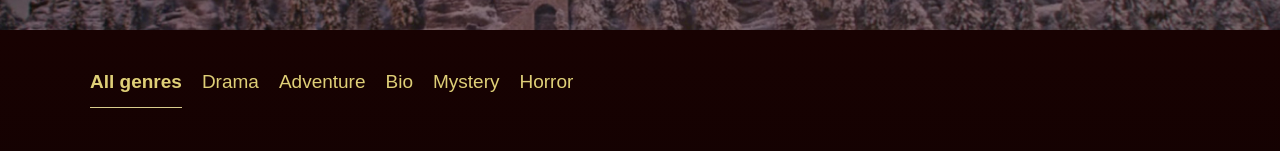
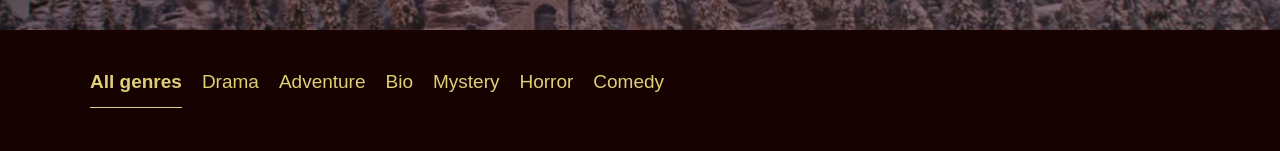
Before and after one commit to EvErmakova/what-to-watch, a React app: page / in a window 1280 px wide. Shown: the part 522-673 px from the top of the page. Built offline with nearby package versions, Linux system fonts and the light colour scheme.

Commit message:
add show more

```diff
--- a/src/components/catalog/catalog.jsx
+++ b/src/components/catalog/catalog.jsx
@@ -5,9 +5,10 @@ import MovieCardHead from "../movie-card/movie-card-head";
 import GenresList from "../genres-list/genres-list";
 import MoviesList from "../movies-list/movies-list";
 import Footer from "../footer/footer";
+import {ActionCreator} from "../../reducer";
 
 const Catalog = (props) => {
-  const {movies, filteredMovies, onCardTitleClick} = props;
+  const {movies, filteredMovies, onCardTitleClick, onShowMore, maxMoviesAmount} = props;
   const promo = movies[0];
 
   return (
@@ -22,7 +23,11 @@ const Catalog = (props) => {
 
           <GenresList />
 
-          <MoviesList movies={filteredMovies} onCardTitleClick={onCardTitleClick} />
+          <MoviesList movies={filteredMovies.slice(0, maxMoviesAmount)} onCardTitleClick={onCardTitleClick} />
+
+          {filteredMovies.length > maxMoviesAmount && <div className="catalog__more">
+            <button className="catalog__button" type="button" onClick={onShowMore}>Show more</button>
+          </div>}
         </section>
 
         <Footer />
@@ -34,13 +39,20 @@ const Catalog = (props) => {
 Catalog.propTypes = {
   movies: PropTypes.array.isRequired,
   filteredMovies: PropTypes.array.isRequired,
-  onCardTitleClick: PropTypes.func.isRequired
+  onCardTitleClick: PropTypes.func.isRequired,
+  onShowMore: PropTypes.func.isRequired,
+  maxMoviesAmount: PropTypes.number.isRequired
 };
 
 const mapStateToProps = (state, ownProps) => ({
   ownProps,
   movies: state.movies,
-  filteredMovies: state.filteredMovies
+  filteredMovies: state.filteredMovies,
+  maxMoviesAmount: state.maxMoviesAmount
 });
 
-export default connect(mapStateToProps)(Catalog);
+const mapDispatchToProps = (dispatch) => ({
+  onShowMore: () => dispatch(ActionCreator.changeMoviesAmount())
+});
+
+export default connect(mapStateToProps, mapDispatchToProps)(Catalog);
--- a/src/components/movies-list/movies-list.jsx
+++ b/src/components/movies-list/movies-list.jsx
@@ -23,17 +23,11 @@ export default class MoviesList extends PureComponent {
     const {movies, onCardTitleClick} = this.props;
 
     return (
-      <React.Fragment>
-        <div className="catalog__movies-list">
-          {movies.map((movie) => (
-            <SmallMovieCard movie={movie} key={movie.id} onHover={this._handleHover} onCardTitleClick={onCardTitleClick} />
-          ))}
-        </div>
-
-        <div className="catalog__more">
-          <button className="catalog__button" type="button">Show more</button>
-        </div>
-      </React.Fragment>
+      <div className="catalog__movies-list">
+        {movies.map((movie) => (
+          <SmallMovieCard movie={movie} key={movie.id} onHover={this._handleHover} onCardTitleClick={onCardTitleClick} />
+        ))}
+      </div>
     );
   }
 }
--- a/src/mocks/movies.js
+++ b/src/mocks/movies.js
@@ -110,5 +110,33 @@ export default [
     director: `Wes Andreson`,
     starring: [`Bill Murray`, `Edward Norton`, `Jude Law`, `Willem Dafoe`],
     preview: `https://upload.wikimedia.org/wikipedia/commons/transcoded/b/b3/Big_Buck_Bunny_Trailer_400p.ogv/Big_Buck_Bunny_Trailer_400p.ogv.360p.webm`
+  },
+  {
+    id: `f08`,
+    title: `Dardjeeling Limited`,
+    picture: `dardjeeling-limited.jpg`,
+    genre: `Comedy`,
+    year: `2007`,
+    poster: `the-grand-budapest-hotel-poster.jpg`,
+    ratingScore: 4.3,
+    ratingCount: 240,
+    overview: `Paragraph 1 / Paragraph 2`,
+    director: `Wes Anderson`,
+    starring: [`Jason Schwartzman`, `Adrien Brody`],
+    preview: `https://upload.wikimedia.org/wikipedia/commons/transcoded/b/b3/Big_Buck_Bunny_Trailer_400p.ogv/Big_Buck_Bunny_Trailer_400p.ogv.360p.webm`
+  },
+  {
+    id: `f09`,
+    title: `Johnny English`,
+    picture: `johnny-english.jpg`,
+    genre: `Comedy`,
+    year: `2003`,
+    poster: `the-grand-budapest-hotel-poster.jpg`,
+    ratingScore: 4.3,
+    ratingCount: 240,
+    overview: `Paragraph 1 / Paragraph 2`,
+    director: `Peter Howitt`,
+    starring: [`Rowan Atkinson`, `Ben Miller`],
+    preview: `https://upload.wikimedia.org/wikipedia/commons/transcoded/b/b3/Big_Buck_Bunny_Trailer_400p.ogv/Big_Buck_Bunny_Trailer_400p.ogv.360p.webm`
   }
 ];
--- a/src/reducer.js
+++ b/src/reducer.js
@@ -2,13 +2,17 @@ import Movies from "./mocks/movies";
 
 const ActionType = {
   SET_GENRE: `SET_GENRE`,
-  GET_FILTERED_MOVIES: `GET_FILTERED_MOVIES`
+  FILTER_MOVIES: `FILTER_MOVIES`,
+  CHANGE_MOVIES_AMOUNT: `CHANGE_MOVIES_AMOUNT`
 };
+
+const amountStep = 8;
 
 const initialState = {
   genre: `all`,
   movies: Movies,
-  filteredMovies: Movies
+  filteredMovies: Movies,
+  maxMoviesAmount: amountStep
 };
 
 const ActionCreator = {
@@ -17,7 +21,10 @@ const ActionCreator = {
     payload: genre
   }),
   filterMovies: () => ({
-    type: ActionType.GET_FILTERED_MOVIES
+    type: ActionType.FILTER_MOVIES
+  }),
+  changeMoviesAmount: () => ({
+    type: ActionType.CHANGE_MOVIES_AMOUNT
   })
 };
 
@@ -26,14 +33,20 @@ const reducer = (state = initialState, action) => {
     case ActionType.SET_GENRE:
       return Object.assign({}, state, {genre: action.payload});
 
-    case ActionType.GET_FILTERED_MOVIES:
+    case ActionType.FILTER_MOVIES:
       let movies = initialState.movies;
 
       if (state.genre !== `all`) {
         movies = state.movies.filter((item) => item.genre === state.genre);
       }
 
-      return Object.assign({}, state, {filteredMovies: movies});
+      return Object.assign({}, state, {
+        filteredMovies: movies,
+        maxMoviesAmount: initialState.maxMoviesAmount
+      });
+
+    case ActionType.CHANGE_MOVIES_AMOUNT:
+      return Object.assign({}, state, {maxMoviesAmount: state.maxMoviesAmount + amountStep});
 
     default:
       return state;
```
